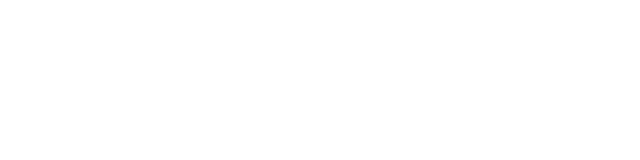
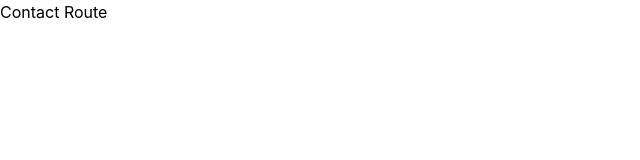
Before and after one commit to neighfox/foxstudent, a Next.js app: page /contact in a window 1280 px wide. Shown: the top 160 px of the page, without its empty margins (0-640 px from the left). Built offline with nearby package versions, Linux system fonts and the light colour scheme.

Commit message:
component fix

```diff
--- a/pages/37.tsx
+++ b/pages/37.tsx
@@ -1 +1,9 @@
-export default function thirtyseven() {}
+export default function thirtyseven() {
+
+    return(
+
+        <>
+        <h1>37</h1>
+        </>
+    )
+}
--- a/pages/50.tsx
+++ b/pages/50.tsx
@@ -1 +1,8 @@
-export default function fifty() {}
+export default function fifty() {
+
+    return(
+
+        <>
+        <h1>50</h1></>
+    )
+}
--- a/pages/71.tsx
+++ b/pages/71.tsx
@@ -1 +1,8 @@
-export default function seventyone() {}
+export default function seventyone() {
+
+    return(
+
+        <>
+        <h1>71</h1></>
+    )
+}
--- a/pages/contact.tsx
+++ b/pages/contact.tsx
@@ -1 +1,8 @@
-export default function contact() {}
+export default function contact() {
+
+    return(
+
+        <>
+        <h1>Contact Route</h1></>
+    )
+}
```
